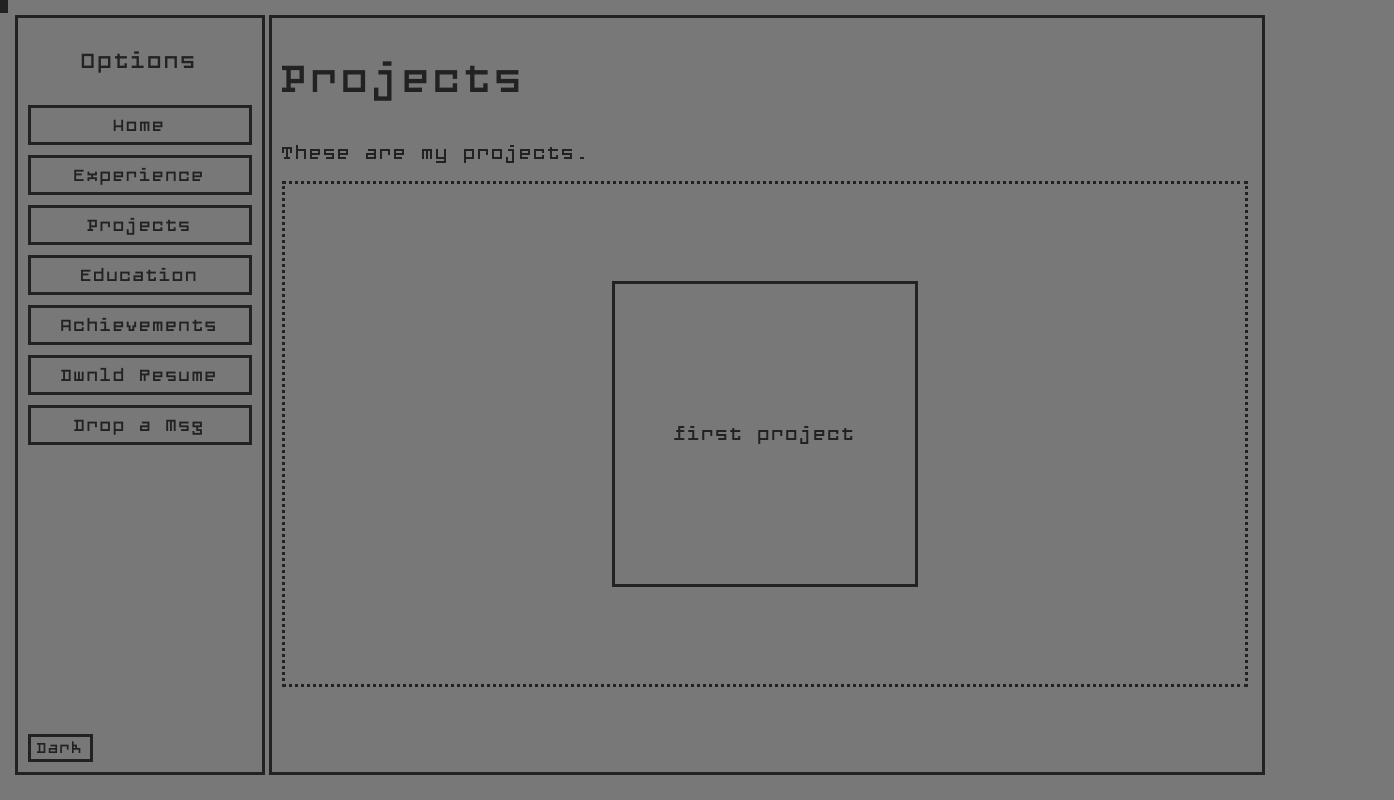
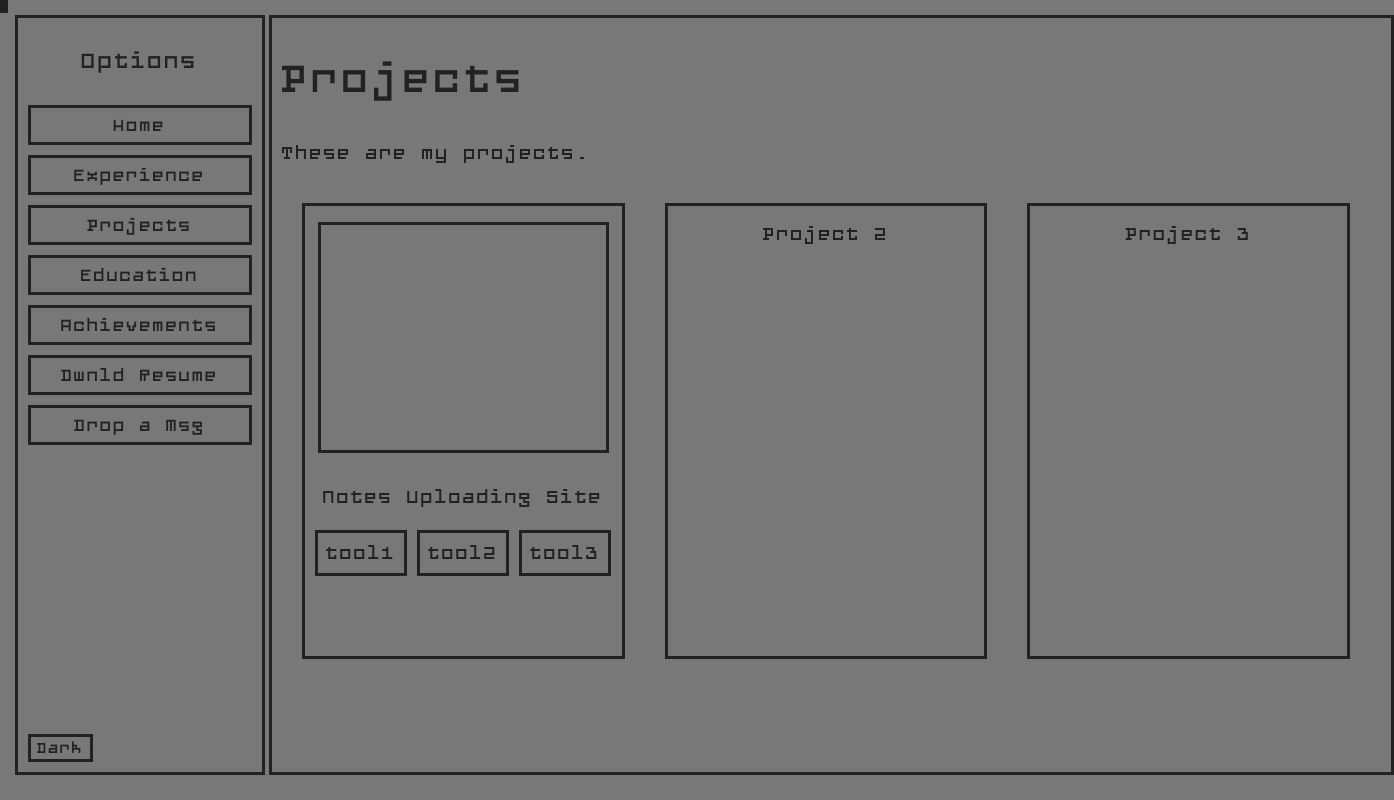
Before and after one commit to Tharunn03/Portfolio-site, a plain HTML site: page index.html in a window 1280 px wide. Both pictures are taken after a click on the button "Projects". Shown: the whole page, 1394 px wide, since content can reach past the window. Drawn offline with Linux system fonts and the light colour scheme.

Commit message:
changes in project css

```diff
--- a/index.html
+++ b/index.html
@@ -28,7 +28,7 @@
         <!-- main panel -->
         <div class="mainbox">
             <div class="page" id="homePage">
-                <p class="typed" id="hometitle">Hey, I'm Tharunn.</p>
+                <p class="typed" id="hometitle">Hey, I'm Tobi.</p>
                 <p class="typed">
                     I create Websites, WebApps, Desktop Apps, and I love Cybersecurity and Hacking.
                 </p>
@@ -44,7 +44,19 @@
                 <p class="typed">These are my projects.</p>
                 <div class="project">
                     <div id="pjt1">
-                        <p>first project</p>
+                        <div id="img"></div>
+                        <p>Notes Uploading Site</p>
+                        <div id="tech">
+                            <div class="tool">tool1</div>
+                            <div class="tool">tool2</div>
+                            <div class="tool">tool3</div>
+                        </div>
+                    </div>
+                    <div id="pjt2">
+                        <p>Project 2</p>
+                    </div>
+                    <div id="pjt3">
+                        <p>Project 3</p>
                     </div>
                 </div>
             </div>
--- a/style.css
+++ b/style.css
@@ -119,7 +119,6 @@ body::selection
 .mainbox {
     max-width: 90%;
     margin: auto;
-    /* font-family: 'aquarius'; */
     border: 3px solid var(--textcolor);
     padding: 10px;
     padding-top: 0px;
@@ -141,6 +140,16 @@ body::selection
 {
     font-size: 35px;
 }
+#homePage
+{
+    display: flex;
+    flex-direction: column;
+    align-items: center;
+    justify-content: center;
+    height: 100%;
+}
+
+
 .project
 {
     display: flex;
@@ -148,24 +157,38 @@ body::selection
     justify-content: center;
     width: 99%;
     height: 500px;
-    /* height: 100%; */
-    border: 3px dotted var(--textcolor);
+    border: 3px var(--textcolor);
     background: var(--bgcolor);
 }
-#pjt1
+#pjt1, #pjt2, #pjt3
 {
     display: flex;
     flex-direction: column;
     align-items: center;
-    justify-content: center;
+    justify-content:baseline;
     margin: 20px;
-    width: 300px;
-    height: 300px;
-    /* height: 90%; */
+    width: 350px;
+    height: 90%;
     border: 3px solid var(--textcolor);
-    /* padding: 15px; */
-    /* height: auto; */
-    /* height: 100%; */
+}
+#img
+{
+    margin: 5%;
+    border: 3px solid var(--textcolor);
+    width: 90%;
+    height: 50%;
+}
+#tech
+{
+    display: flex;
+    flex-direction: row;
+}
+.tool
+{
+    margin: 5px;
+    padding: 8px;
+    border: 3px solid var(--textcolor);
+    animation: blink-in forwards;
 }
 
 
```
